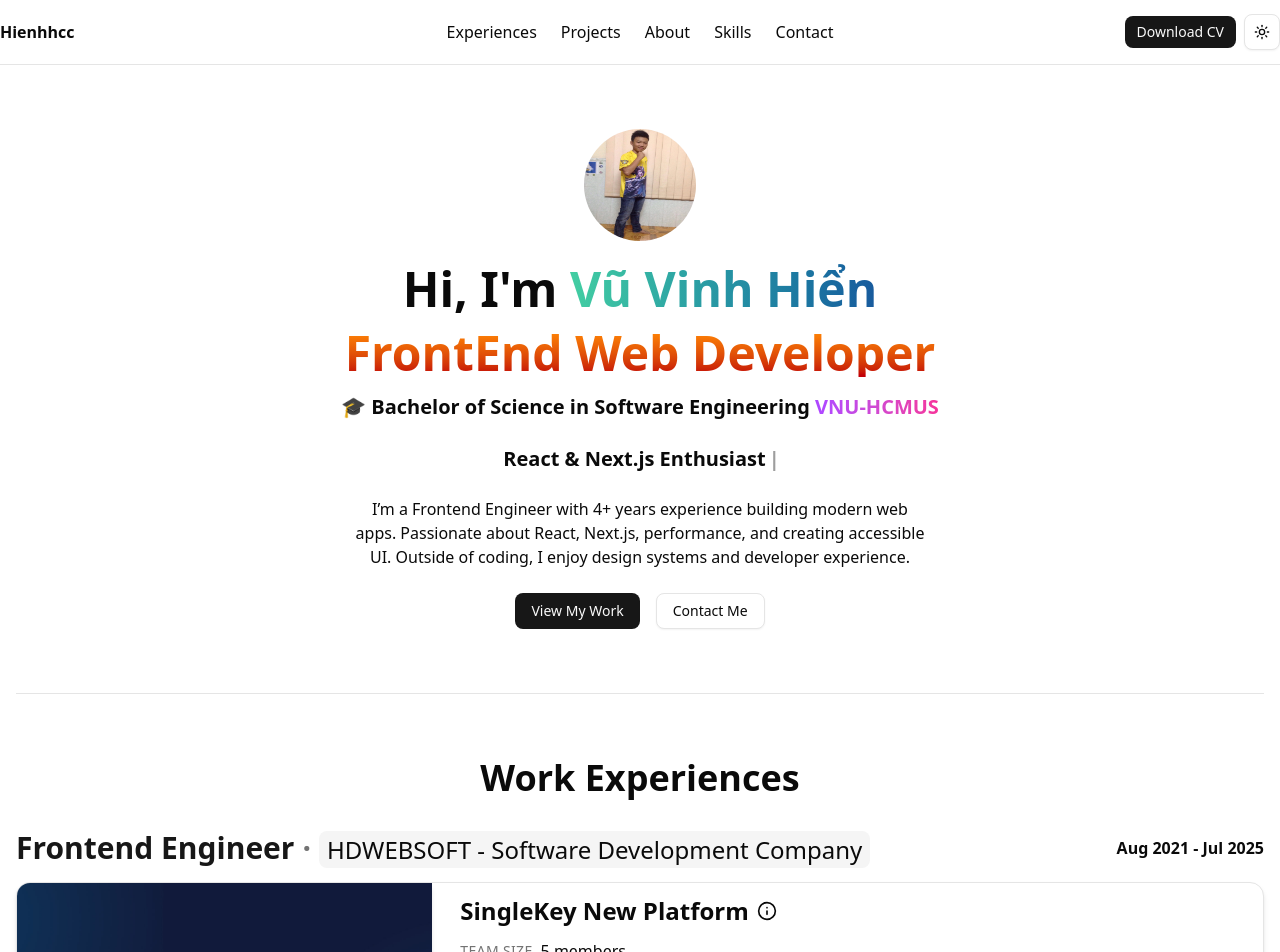
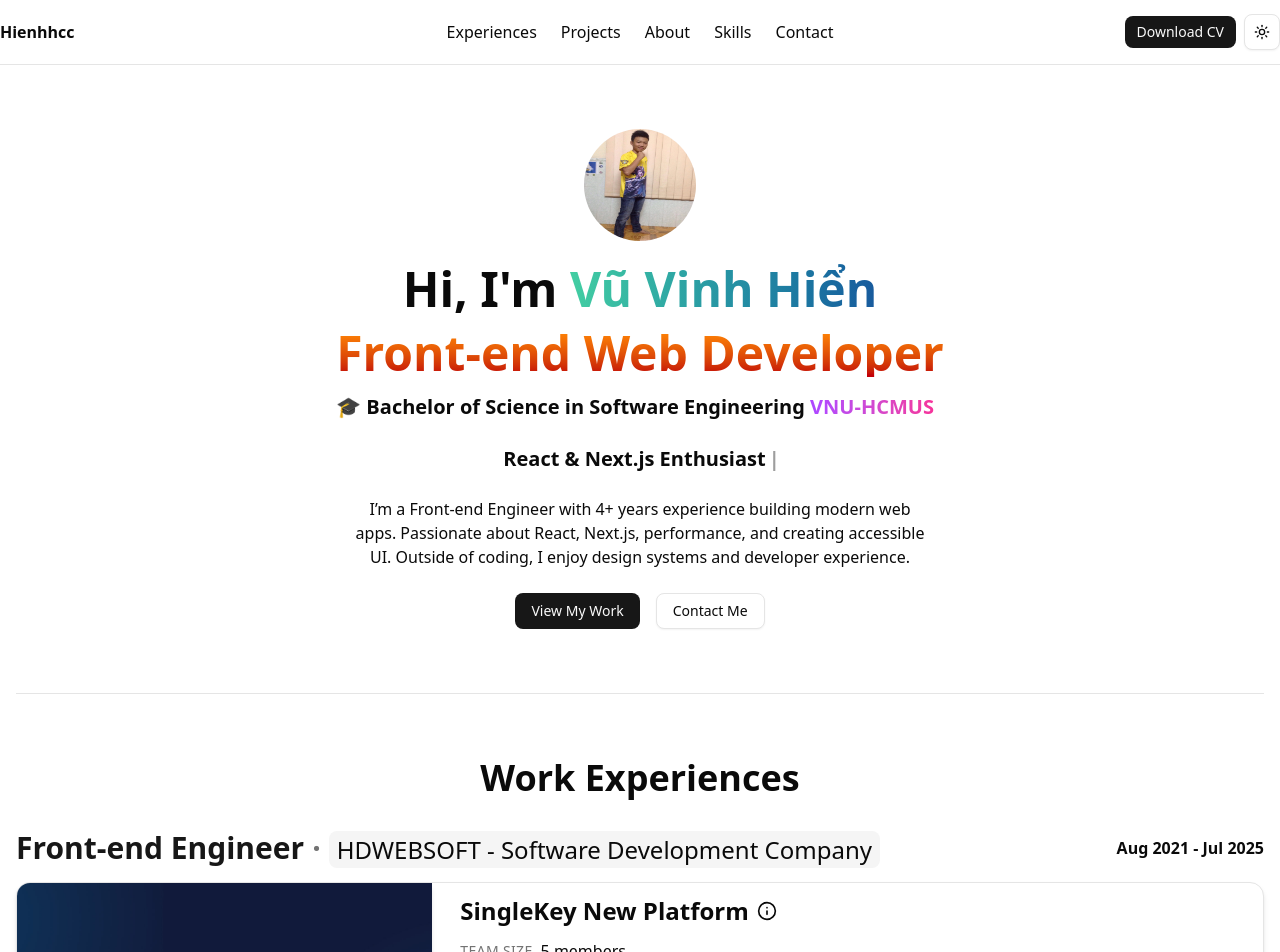
Before and after one commit to hienhhcc/portfolio-v2, a Next.js app: page / in a window 1280 px wide. Shown: the top 952 px of the page. Built offline with nearby package versions, Linux system fonts and the light colour scheme.

Commit message:
update: add certifications section and update cv

```diff
--- /dev/null
+++ b/src/app/components/AchievementsAndCertificationsSection/index.tsx
@@ -0,0 +1,67 @@
+import Section from "@/app/components/CommonSection";
+import { Certification } from "@/app/types";
+import { Card } from "@/components/ui/card";
+import { cn } from "@/lib/utils";
+import { Award } from "lucide-react";
+import Link from "next/link";
+
+const certifications: Certification[] = [
+  {
+    title: "AWS Certified Developer – Associate (DVA-C02)",
+    startDate: "Oct 2025",
+    endDate: "Oct 2028",
+    validationNumber: "a933626df5fa4596aed55024bfe10077",
+    validationUrl:
+      "https://cp.certmetrics.com/amazon/en/public/verify/credential/a933626df5fa4596aed55024bfe10077",
+  },
+];
+
+export default function AchievementsAndCertificationsSection() {
+  return (
+    <Section id="achievements" title={"Certifications"}>
+      <div className="mt-6 space-y-6">
+        {certifications.map((cert) => {
+          return (
+            <Link key={cert.title} href={cert.validationUrl} target="_blank">
+              <Card
+                className={cn(
+                  "cursor-pointer group relative overflow-hidden rounded-2xl border border-border/50 bg-card p-6 shadow-sm transition-all",
+                  "hover:shadow-md hover:-translate-y-1 hover:border-primary/40"
+                )}
+              >
+                <div className="flex items-start gap-3">
+                  <div className="rounded-lg bg-primary/10 p-2 text-primary">
+                    <Award
+                      className={cn(
+                        "size-6 bg-clip-text text-amber-500",
+                        "drop-shadow-[0_1px_2px_rgba(0,0,0,0.25)]"
+                      )}
+                    />
+                  </div>
+                  <div className="flex-1">
+                    <h3 className="font-semibold text-lg text-foreground group-hover:text-primary transition-colors">
+                      {cert.title}
+                    </h3>
+                    <p className="text-sm text-muted-foreground mt-1">
+                      {cert.startDate} – {cert.endDate ?? "No Expiration"}
+                    </p>
+                    {cert.validationNumber && (
+                      <p className="mt-2 text-xs font-medium text-muted-foreground/80">
+                        Validation No:{" "}
+                        <span className="text-foreground/90">
+                          {cert.validationNumber}
+                        </span>
+                      </p>
+                    )}
+                  </div>
+                </div>
+
+                <div className="absolute inset-x-0 bottom-0 h-0.5 bg-gradient-to-r from-transparent via-primary/30 to-transparent opacity-0 group-hover:opacity-100 transition-opacity" />
+              </Card>
+            </Link>
+          );
+        })}
+      </div>
+    </Section>
+  );
+}
--- a/src/app/components/Hero/AnimateBachelorAndUniversity.tsx
+++ b/src/app/components/Hero/AnimateBachelorAndUniversity.tsx
@@ -14,7 +14,7 @@ export default function AnimateSelfIntroduction() {
       <div>
         <NameText />
         <div className="text-4xl lg:text-5xl font-bold bg-gradient-to-b from-orange-400 to-red-700 bg-clip-text text-transparent mt-4">
-          FrontEnd Web Developer
+          Front-end Web Developer
         </div>
         <p className="flex items-center gap-2 text-lg lg:text-xl font-medium mt-4">
           <span className="font-semibold">
--- a/src/app/components/Hero/AnimateSelfIntroductionDescription.tsx
+++ b/src/app/components/Hero/AnimateSelfIntroductionDescription.tsx
@@ -7,9 +7,10 @@ export default function AnimateSelfIntroductionDescription() {
       transition={{ delay: 0.3, duration: 0.5 }}
       className="max-w-2xl mx-auto text-foreground text-balance"
     >
-      I’m a Frontend Engineer with 4+ years experience building modern web apps.
-      Passionate about React, Next.js, performance, and creating accessible UI.
-      Outside of coding, I enjoy design systems and developer experience.
+      I’m a Front-end Engineer with 4+ years experience building modern web
+      apps. Passionate about React, Next.js, performance, and creating
+      accessible UI. Outside of coding, I enjoy design systems and developer
+      experience.
     </FadeInBottomMotion>
   );
 }
--- a/src/app/components/Hero/Typewriter.tsx
+++ b/src/app/components/Hero/Typewriter.tsx
@@ -6,7 +6,7 @@ export default function TypeWriter() {
   return (
     <ReactSimpleTypewriter
       words={[
-        "I am a FrontEnd Engineer",
+        "I am a Front-end Engineer",
         "React & Next.js Enthusiast",
         "TypeScript Lover",
         "FullStack Engineer In Progress",
--- a/src/app/components/WorkExperiencesSection/index.tsx
+++ b/src/app/components/WorkExperiencesSection/index.tsx
@@ -8,7 +8,7 @@ const workExperiences: WorkExperience[] = [
     id: "1548b476-0331-403f-a6cf-6310001008fc",
     companyName: "HDWEBSOFT - Software Development Company",
     companyLink: "https://www.linkedin.com/company/hdwebsoft/",
-    position: "Frontend Engineer",
+    position: "Front-end Engineer",
     startDate: new Date("2021-08"),
     endDate: new Date("2025-07"),
     projects: projects.filter((p) => {
--- a/src/app/page.tsx
+++ b/src/app/page.tsx
@@ -1,3 +1,4 @@
+import AchievementsAndCertificationsSection from "@/app/components/AchievementsAndCertificationsSection";
 import ContactSection from "@/app/components/ContactSection";
 import HeroSection from "@/app/components/Hero";
 import PersonalProjectsSection from "@/app/components/ProjectsSection";
@@ -17,6 +18,8 @@ export default function Home() {
       <Separator />
       <SkillsSection />
       <Separator />
+      <AchievementsAndCertificationsSection />
+      <Separator />
       <ContactSection />
     </Fragment>
   );
```
Also changed, not shown: src/app/types/index.ts (+8 -0 lines), 1 other file (tests, documents, lock files or other folders).
